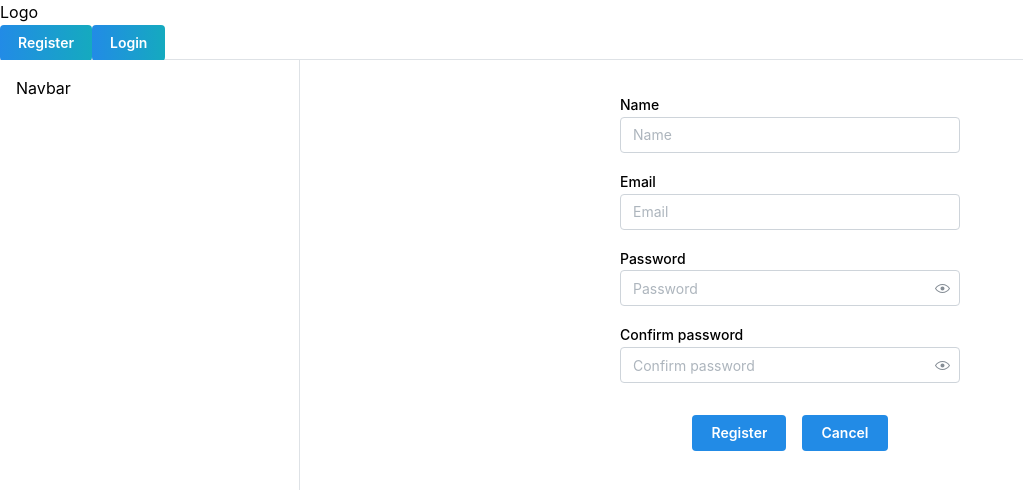
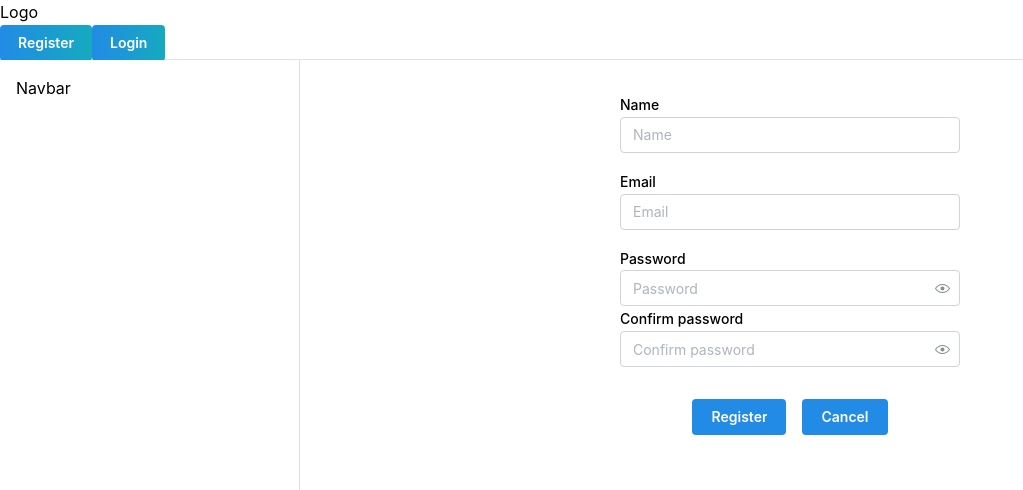
Before and after one commit to csesoc/trainee-5-23t3, a React (Vite) app in the folder client/limit-frontend/: page /register in a window 1280 px wide. Shown: the top 490 px of the page, without its empty margins (0-1023 px from the left). Built offline with nearby package versions, Linux system fonts and the light colour scheme.

Commit message:
style: remove console log for debugging

```diff
--- a/client/limit-frontend/src/routes/RegisterPage.tsx
+++ b/client/limit-frontend/src/routes/RegisterPage.tsx
@@ -30,8 +30,6 @@ export default function RegisterPage() {
       alert('Passwords do not match');
       throw new Error('Passwords do not match');
     } else {
-      console.log('in');
-      console.log(name, email, password, confirmPassword);
       const res = await fetch('http://localhost:6969/auth/register', {
         method: 'POST',
         body: JSON.stringify({
@@ -44,10 +42,8 @@ export default function RegisterPage() {
 
       const data = await res.json();
       if (data.error) {
-        console.log('Error...');
         alert(data.error);
       } else if (data.token) {
-        console.log('New token is: ' + data.token);
         localStorage.setItem('token', data.token);
         navigate('/');
       }
@@ -68,7 +64,7 @@ export default function RegisterPage() {
         {...form.getInputProps('password')}
       />
       <PasswordInput
-        mt="md"
+
         label="Confirm password"
         placeholder="Confirm password"
         visible={visible}
--- a/client/limit-frontend/src/routes/Root.tsx
+++ b/client/limit-frontend/src/routes/Root.tsx
@@ -12,7 +12,6 @@ export default function Root() {
   // Get token in local storage
   React.useEffect(() => {
     const localToken = localStorage.getItem('token');
-    console.log('triggered!');
     if (localToken !== token) {
       setToken(localToken);
     }
```
